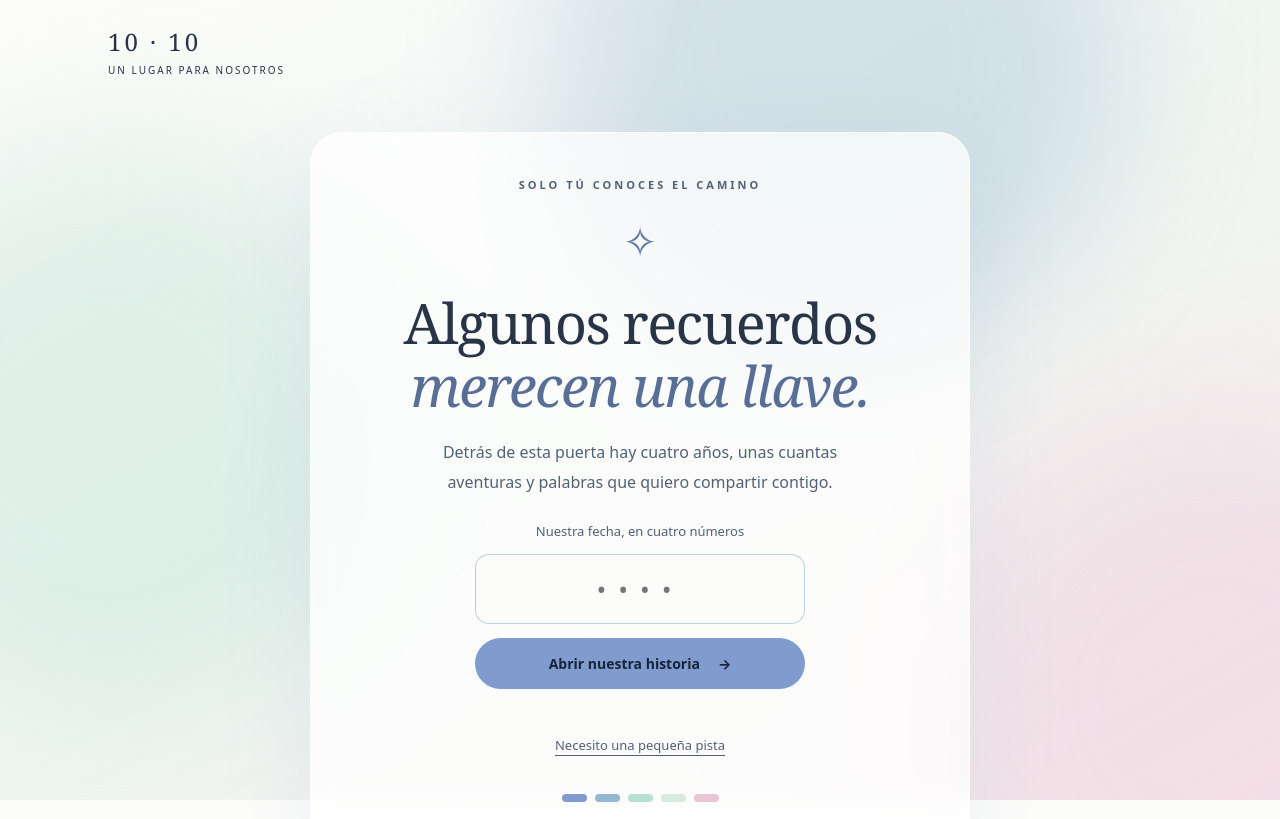
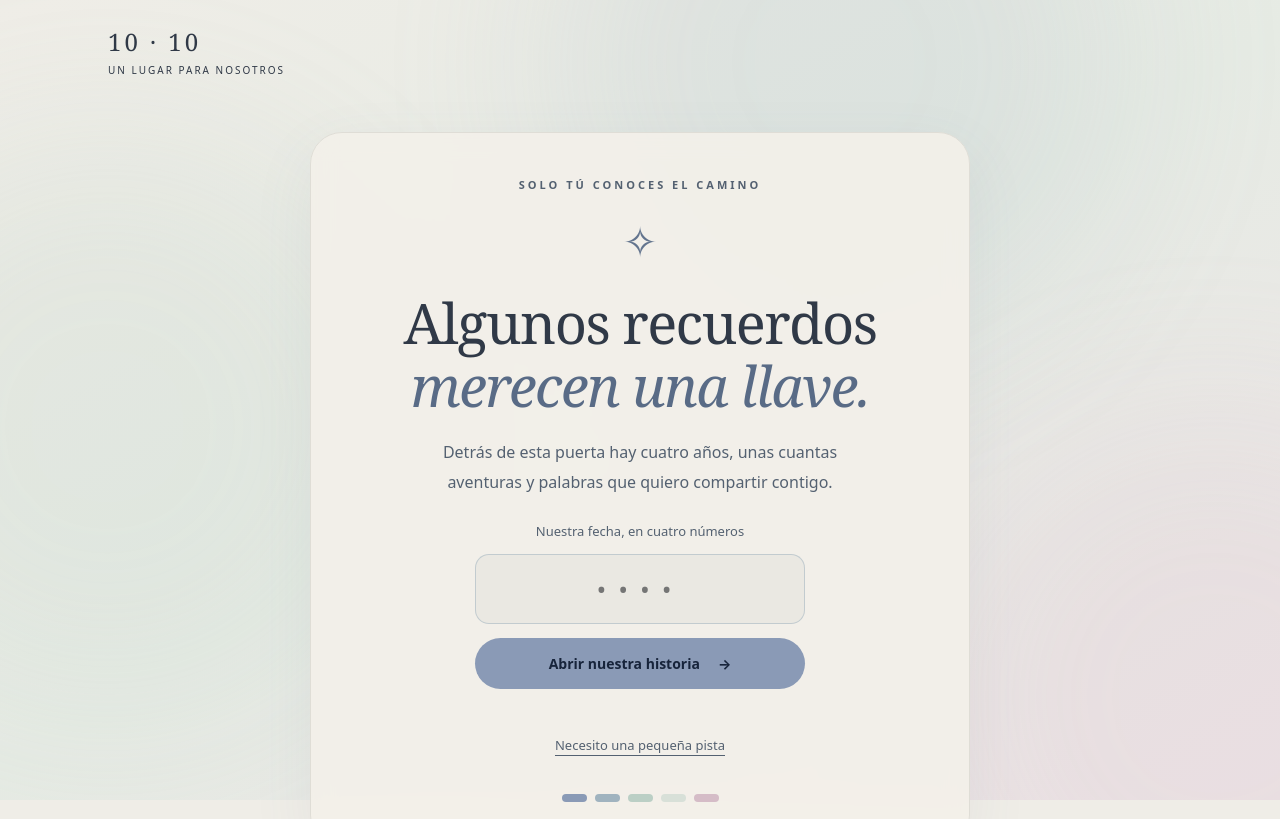
Before and after one commit to gosterrr/10-10, a React (Vite) app: page / in a window 1280 px wide. Shown: the top 819 px of the page. Built offline with nearby package versions, Linux system fonts and the light colour scheme.

Commit message:
Suavizar paleta con tonos apagados y superficies calidas

```diff
--- a/src/main.jsx
+++ b/src/main.jsx
@@ -3,4 +3,5 @@ import { createRoot } from 'react-dom/client';
 import { BrowserRouter } from 'react-router-dom';
 import App from './App';
 import './styles.css';
+import './soft-theme.css';
 createRoot(document.getElementById('root')).render(<React.StrictMode><BrowserRouter><App/></BrowserRouter></React.StrictMode>);
--- /dev/null
+++ b/src/soft-theme.css
@@ -0,0 +1,47 @@
+:root {
+  --blue: #8a9ab6;
+  --sky: #a0b3bf;
+  --mint: #bbcfc5;
+  --pale: #d8e0d8;
+  --pink: #d5bcc7;
+  --paper: #efede7;
+  --ink: #303947;
+  --muted: #546171;
+  background: var(--paper);
+}
+.ambient {
+  background: linear-gradient(150deg, #efede7, #e6ebe4, #eee5e7);
+}
+.ambient i { opacity: .16; filter: blur(90px); }
+.entrance-card {
+  background: #f3f0eae8;
+  border-color: #dfddd6;
+  box-shadow: 0 20px 65px #68758b12;
+}
+input {
+  background: #eae8e2;
+  border-color: #a0b3bf88;
+}
+.memory-card {
+  background: #f3f0eaed;
+  border-color: #dfddd6;
+  box-shadow: 0 12px 35px #68758b0d;
+}
+.memory-card img, .memory-card video { background: #d8e0d866; }
+.media-placeholder {
+  background: linear-gradient(125deg, #dce3da, #e5d9de);
+  border-color: #a0b3bf;
+}
+.letter {
+  background: #f3f0ea;
+  border-color: #dfddd6;
+  box-shadow: 0 16px 45px #68758b12;
+}
+.button { background: var(--blue); color: #17243b; }
+.button:hover { box-shadow: 0 6px 18px #68758b24; }
+.timeline::before {
+  background: linear-gradient(var(--blue), var(--mint), var(--pink));
+}
+em, .year { color: #596b86; }
+.seal, .media-placeholder > span { color: #63748e; }
+::selection { background: var(--pink); }
```
